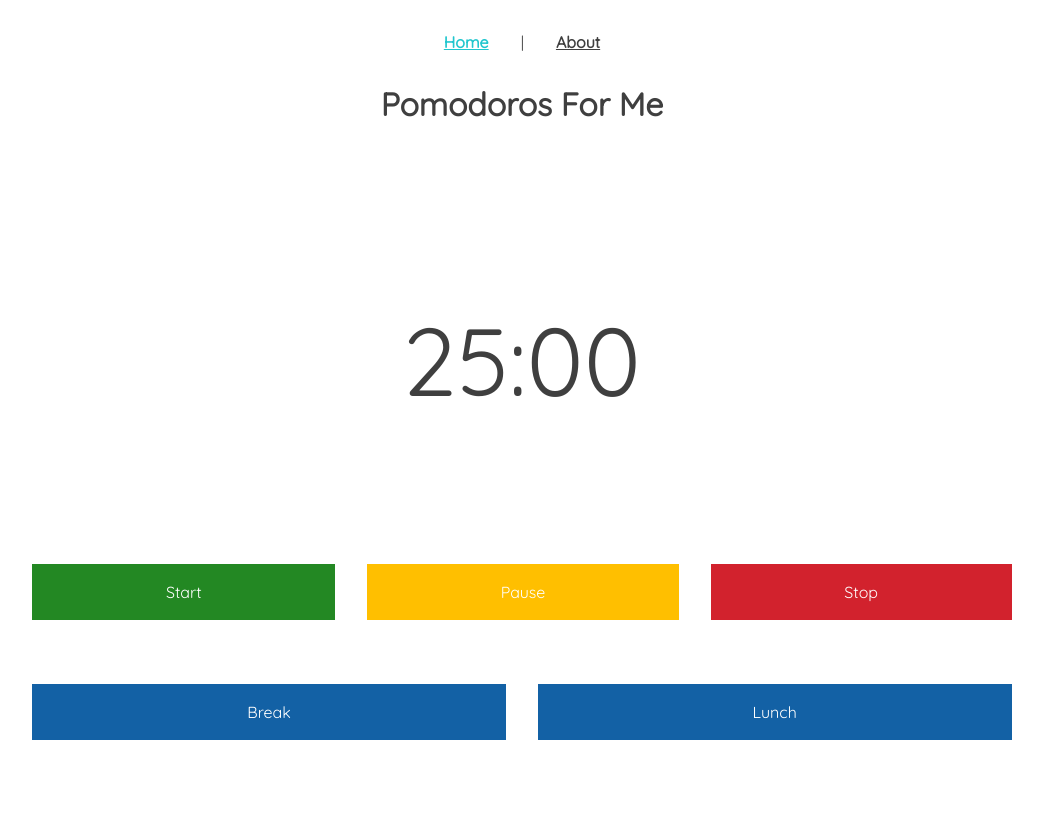
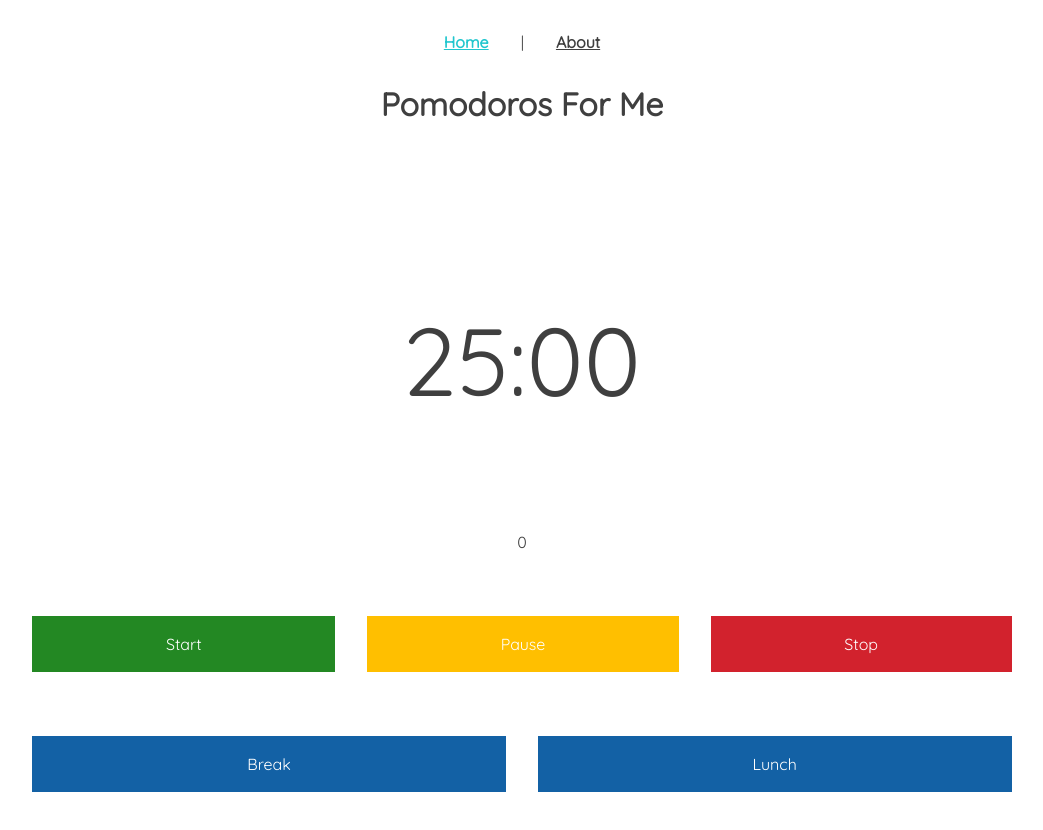
Before and after one commit to CommitHub/pomodoros-for-me, a Vue app: page / in a window 1280 px wide. Shown: the top 830 px of the page, without its empty margins (118-1161 px from the left). Built offline with nearby package versions, Linux system fonts and the light colour scheme.

Commit message:
we are counting pomodoros but we got to do some styling for it

```diff
--- a/src/components/Timer.vue
+++ b/src/components/Timer.vue
@@ -1,6 +1,7 @@
 <template>
   <div class="timer">
     <p class="time">{{ displayTime }}</p>
+    <p>{{ pomodorosDone }}</p>
     <div class="btn-container">
       <div class="btn-division">
         <a
@@ -71,7 +72,8 @@ export default {
         this.displayTime = `${minutes}:${seconds}`;
 
         if (--timer < 0) {
-            timer = duration;
+          timer = duration;
+          this.pomodorosDone++
         }
       }, 1000);
     },
@@ -79,6 +81,7 @@ export default {
       clearInterval(this.timer);
       this.timer = false;
       this.displayTime = '25:00';
+      this.pomodorosDone++
     },
     pickTime: function(time) {
       this.timePicked = time;
```
